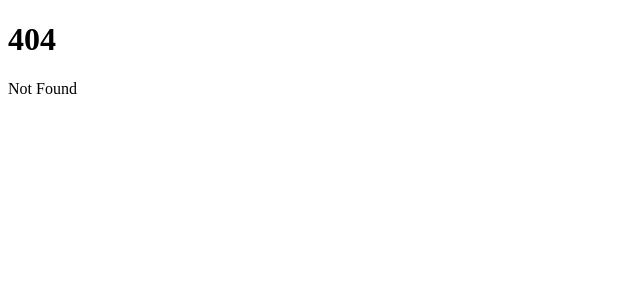
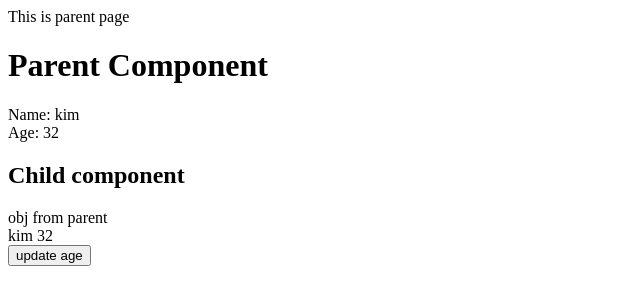
Before and after one commit to REXIANN/svelte-test, a SvelteKit app: page /parent in a window 1280 px wide. Before the commit this address had no page. Shown: the top 304 px of the page, without its empty margins (0-640 px from the left). Built offline with nearby package versions, Linux system fonts and the light colour scheme.

Commit message:
[ADD] add REST apis

```diff
--- /dev/null
+++ b/src/components/Child.svelte
@@ -0,0 +1,18 @@
+<script lang="ts">
+	export let obj: { name: string; age: number };
+</script>
+
+<h2>Child component</h2>
+
+<div>
+	<div>obj from parent</div>
+	<div>
+		{obj.name}
+		{obj.age}
+	</div>
+	<button
+		on:click={() => {
+			obj.age = obj.age + 1;
+		}}>update age</button
+	>
+</div>
--- /dev/null
+++ b/src/components/Parent.svelte
@@ -0,0 +1,14 @@
+<script>
+	import Child from './Child.svelte';
+
+	let obj = {
+		name: 'kim',
+		age: 32
+	};
+</script>
+
+<h1>Parent Component</h1>
+
+<div>Name: {obj.name}<br /> Age: {obj.age}</div>
+
+<Child bind:obj={obj} />
--- /dev/null
+++ b/src/routes/items/+page.ts
@@ -0,0 +1,3 @@
+export const prerender = true;
+
+export const csr = true;
--- /dev/null
+++ b/src/routes/parent/+page.svelte
@@ -0,0 +1,6 @@
+<script lang="ts">
+	import Parent from '../../components/Parent.svelte';
+</script>
+
+<div>This is parent page</div>
+<Parent />
--- /dev/null
+++ b/src/routes/parent/+page.ts
@@ -0,0 +1 @@
+export const prerender = true;
```
Also changed, not shown: src/components/items/Card.svelte (added, +7 -0 lines), src/components/items/types.ts (added, +13 -0 lines), src/routes/+page.svelte (+17 -1 lines), src/routes/items/+page.server.ts (added, +8 -0 lines), src/routes/items/+page.svelte (added, +22 -0 lines).
